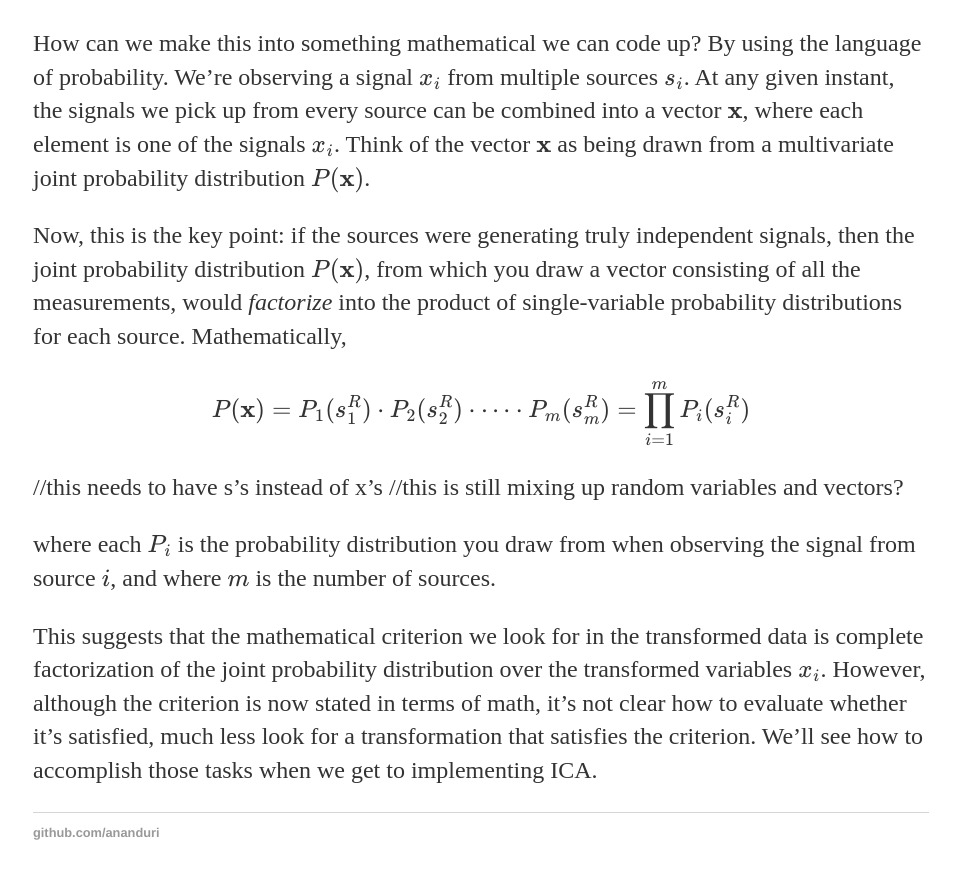
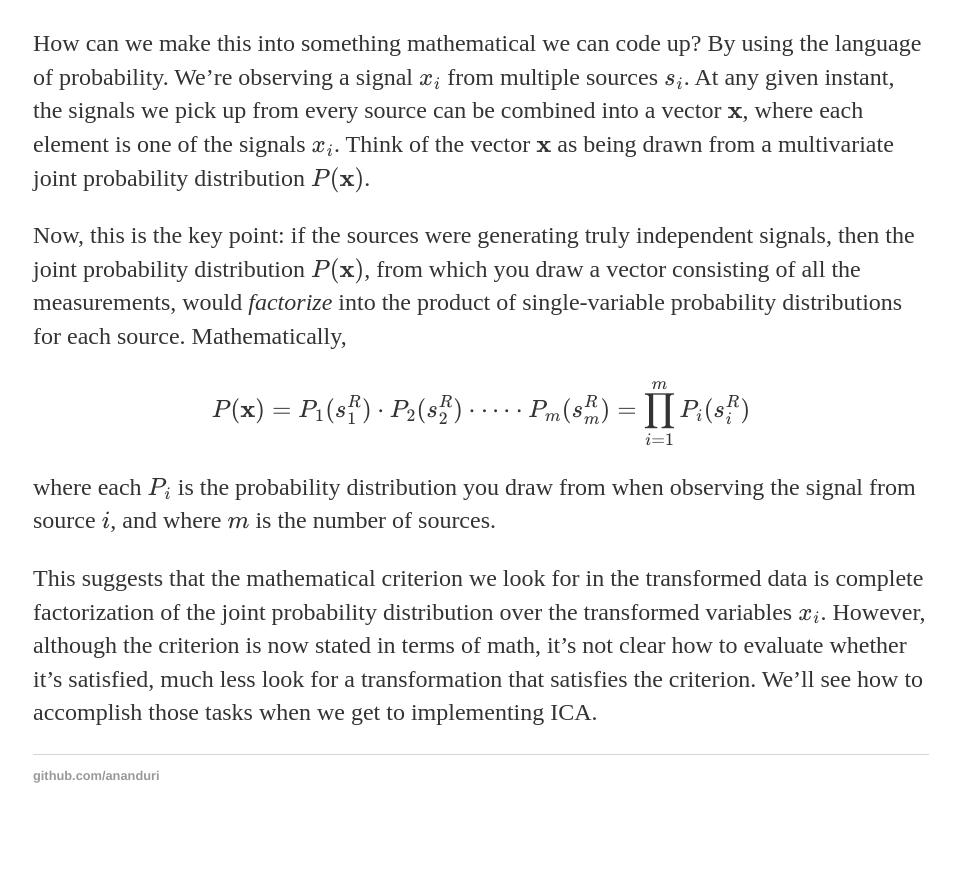
Before and after one commit to ananduri/ananduri.github.io, a Jekyll site: the page built from _posts/2017-10-31-ICA.md, in a window 1280 px wide and 900 px high, scrolled down 4099 px. Shown: the top 879 px of the window, without its empty margins (159-1114 px from the left). Built offline with Jekyll 4.4.1, drawn with Linux system fonts in a browser that asks for light colours; our own code applies the rules of GitHub Pages for plain Markdown files; formulas are drawn with MathJax 3; after the commit the page ends 4942 px from its top, so only the background shows below that.

```diff
--- a/_posts/2017-10-31-ICA.md
+++ b/_posts/2017-10-31-ICA.md
@@ -2,7 +2,7 @@
 
 Independent Component Analysis (ICA) is an unsupervised learning method, and if you haven't heard of it, you've probably heard of its more famous cousin Principle Component Analysis (PCA). PCA has a high ratio of usefulness to mathematical difficulty, and it's often introduced as a paradigmatic example of unsupervised learning. ICA is not as straightforward, but that also means it seems even more like magic. Consider this picture from Hastie, Tibshirani, Friedman [1]:
 
-![ICA vs PCA](ICA_PCA.png)
+![ICA vs PCA](images/ICA_PCA.png)
 
 Clearly PCA is hopeless at separating the two signals, whereas ICA recovers them perfectly. Given that PCA is usually presented alongside examples that clearly illustrate its utility, and make PCA itself seem magical, this example only made ICA seem even more mysterious and magical. Furthermore, I was wondering if it was related to PCA--their names couldn't just be a coincidence, right? So I decided to dive in, and write up my thoughts here. A friend recently told me "Muddled thoughts lead to muddled writing." Since the contrapositive is also true, writing this post will only help me understand ICA better.
 
@@ -50,8 +50,6 @@ Now, this is the key point: if the sources were generating truly independent sig
 \begin{equation}
 P(\mathbf{x}) = P_1(s_1^R) \cdot P_2(s_2^R) \cdot \cdots \cdot P_m(s_m^R) = \prod_{i=1}^{m} P_i(s_i^R)
 \end{equation}
-//this needs to have s's instead of x's
-//this is still mixing up random variables and vectors?
 
 where each $P_i$ is the probability distribution you draw from when observing the signal from source $i$, and where $m$ is the number of sources.
 
```
Also changed, not shown: images/ICA_PCA.png (renamed from _posts/ICA_PCA.png).
